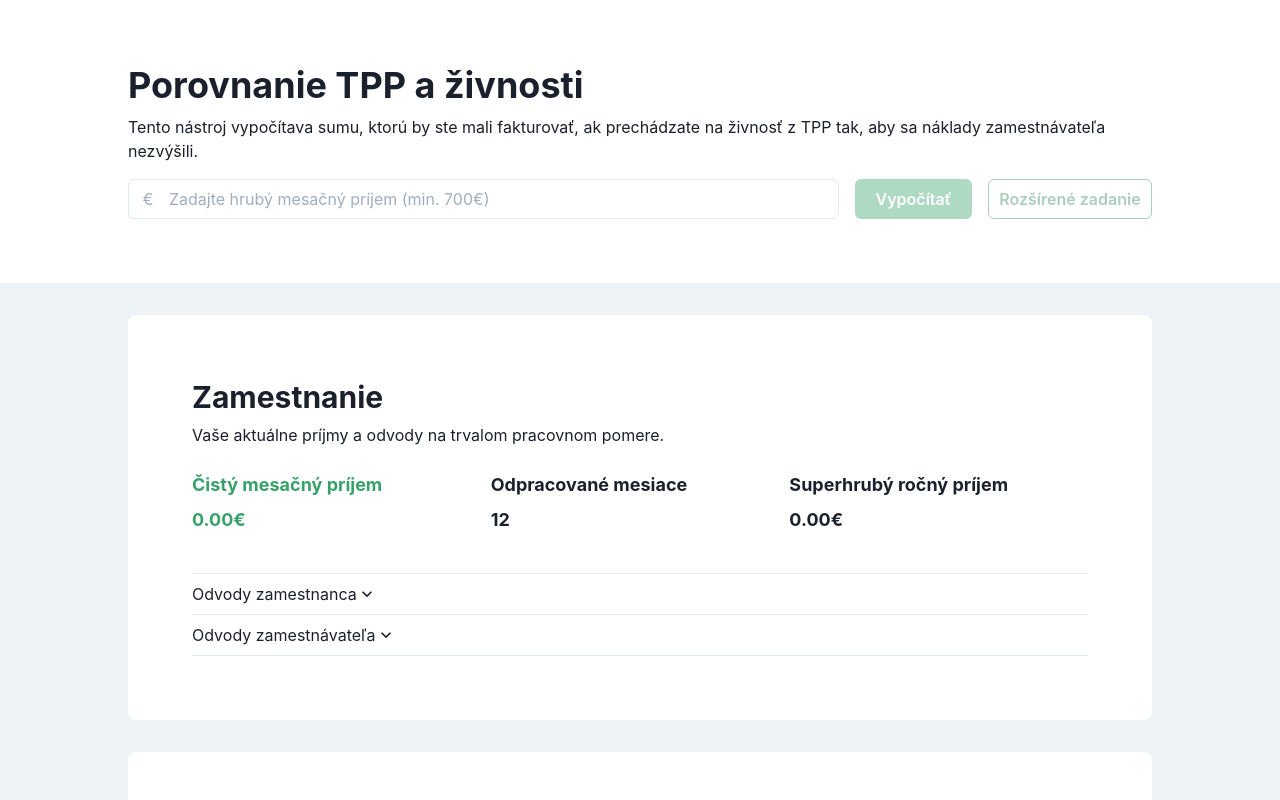
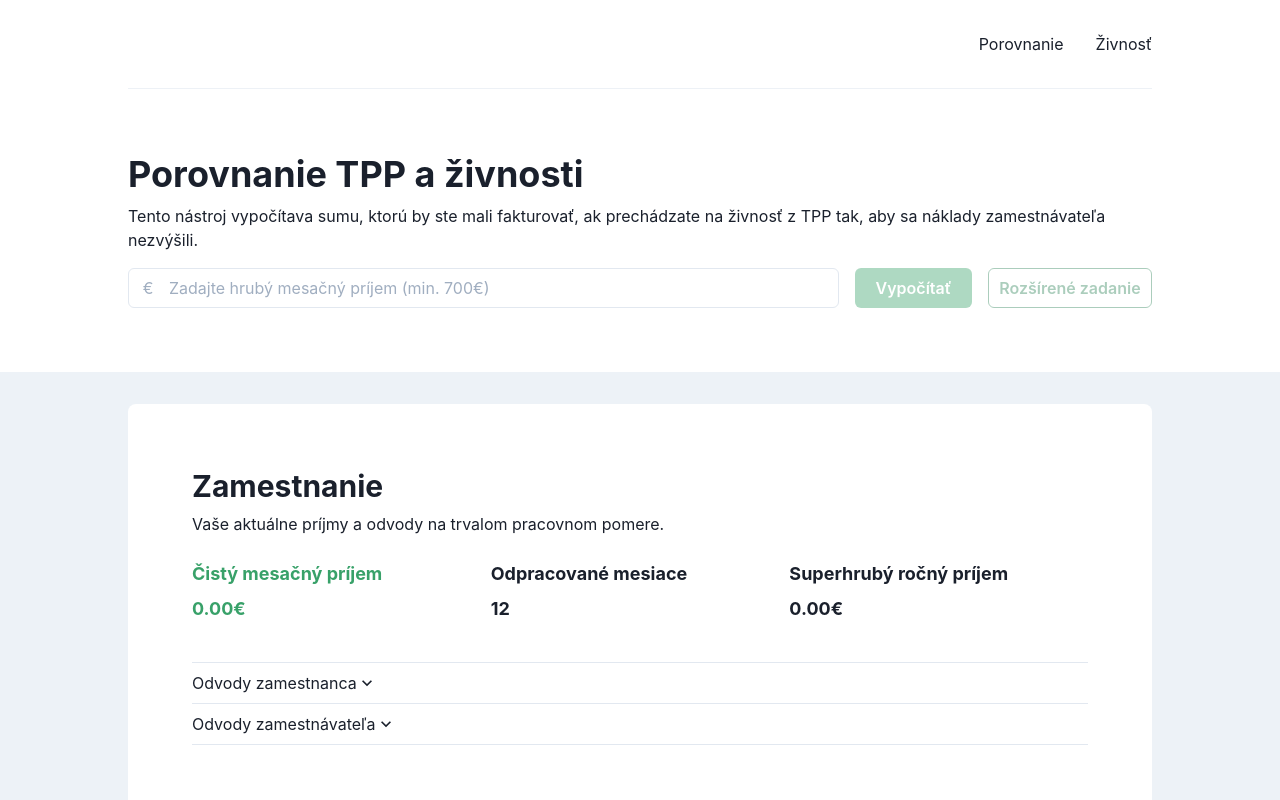
Before and after one commit to lubosfukas/my-paycheck, a Next.js app: page / in a window 1280 px wide. Shown: the top 800 px of the page. Built offline with nearby package versions, Linux system fonts and the light colour scheme.

Commit message:
feat: :sparkles: navigation

```diff
--- a/components/Root/IncomeHeader/IncomeHeader.tsx
+++ b/components/Root/IncomeHeader/IncomeHeader.tsx
@@ -38,7 +38,7 @@ export const IncomeHeader = forwardRef<RefType, Props>(({ onConfirm }, ref) => {
     const handleConfirmed = () => onConfirm()
 
     return (
-        <>
+        <header>
             <Box
                 bg="white"
                 px={isLargerThanTablet ? 16 : 4}
@@ -90,7 +90,7 @@ export const IncomeHeader = forwardRef<RefType, Props>(({ onConfirm }, ref) => {
                 onClose={onClose}
                 onConfirm={handleConfirmed}
             />
-        </>
+        </header>
     )
 })
 
--- /dev/null
+++ b/components/common/Navigation.tsx
@@ -0,0 +1,36 @@
+import { Box, Divider, Link, Stack } from '@chakra-ui/react'
+import NextLink from 'next/link'
+
+import { useMediaQuery } from '../../hooks'
+import { device } from '../../utils/device'
+
+export const Navigation = () => {
+    const isLargerThanLaptop = useMediaQuery(device.laptop)
+    const isLargerThanTablet = useMediaQuery(device.tablet)
+
+    return (
+        <nav>
+            <Box backgroundColor="white">
+                <Box
+                    backgroundColor="white"
+                    maxW={isLargerThanLaptop ? '1024px' : '768px'}
+                    mx={isLargerThanTablet ? 'auto' : '4'}
+                >
+                    <Stack
+                        direction="row-reverse"
+                        py={isLargerThanLaptop ? 8 : 6}
+                        spacing={8}
+                    >
+                        <NextLink href="/zivnost" passHref>
+                            <Link>Živnosť</Link>
+                        </NextLink>
+                        <NextLink href="/" passHref>
+                            <Link>Porovnanie</Link>
+                        </NextLink>
+                    </Stack>
+                    <Divider />
+                </Box>
+            </Box>
+        </nav>
+    )
+}
--- a/components/common/index.ts
+++ b/components/common/index.ts
@@ -1,3 +1,4 @@
 export * from './ContributionsTable'
 export * from './IncomeCard'
+export * from './Navigation'
 export * from './NumberInput'
--- a/pages/index.tsx
+++ b/pages/index.tsx
@@ -1,12 +1,14 @@
 import { useCallback, useMemo, useRef, useState } from 'react'
 import type { NextPage } from 'next'
+import { Link } from '@chakra-ui/react'
 
 import {
+    ContractCard,
     EmploymentCard,
+    FirstYearContractCard,
     IncomeHeader,
     ManDayCard,
-    FirstYearContractCard,
-    ContractCard,
+    Navigation,
 } from '../components'
 import { useCalculate } from '../hooks'
 import { IncomeContext } from '../IncomeContext'
@@ -100,9 +102,8 @@ const Home: NextPage = () => {
 
     return (
         <IncomeContext.Provider value={value}>
-            <header>
-                <IncomeHeader ref={ref} onConfirm={onConfirm} />
-            </header>
+            <Navigation />
+            <IncomeHeader ref={ref} onConfirm={onConfirm} />
             <main>
                 <EmploymentCard
                     annualSuperGrossIncome={annualSuperGrossIncome}
--- /dev/null
+++ b/pages/zivnost.tsx
@@ -0,0 +1,3 @@
+const Contract = () => <div>foo</div>
+
+export default Contract
```
